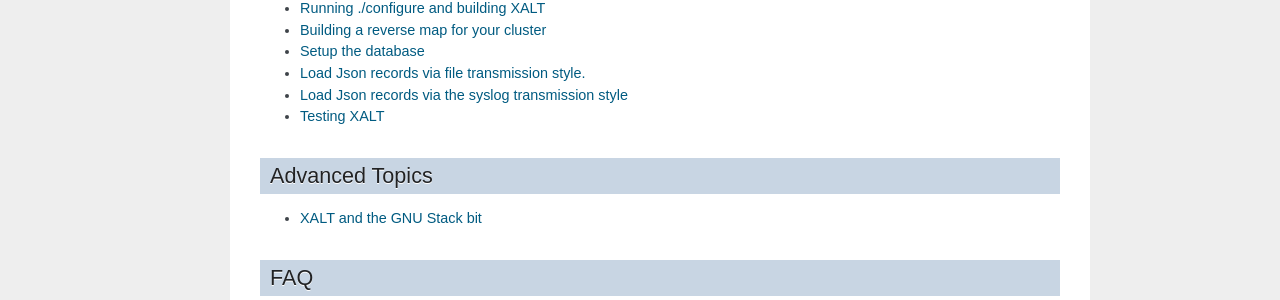
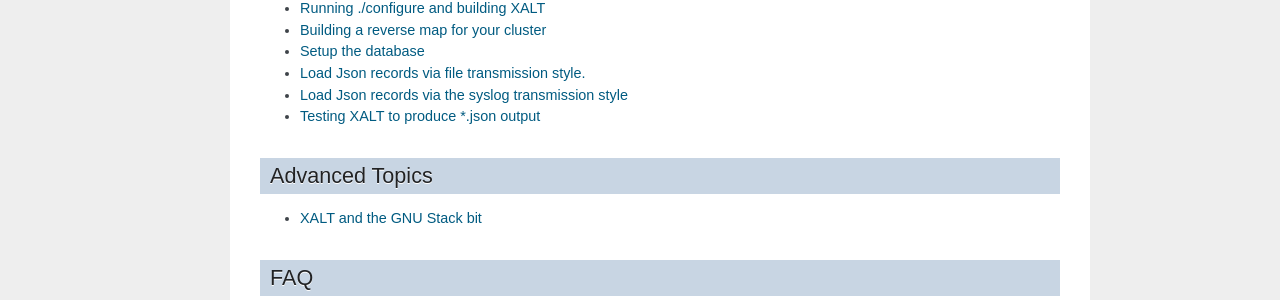
Before and after one commit to xalt/xalt, a Sphinx documentation site: the page built from docs/source/index.rst, in a window 1280 px wide. Shown: the part 1681-1981 px from the top of the page. Built offline with Sphinx 7.4.7, drawn with Linux system fonts in a browser that asks for light colours.

Commit message:
fix title

```diff
--- a/docs/source/090_testing_xalt.rst
+++ b/docs/source/090_testing_xalt.rst
@@ -1,5 +1,5 @@
-Testing XALT
-------------
+Testing XALT to produce *.json output
+-------------------------------------
 
 The generation of \*.json files part of XALT can be tested in a user
 account without any making any changes to the system level.
```
